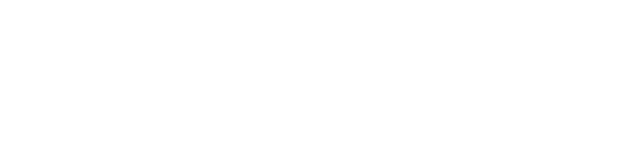
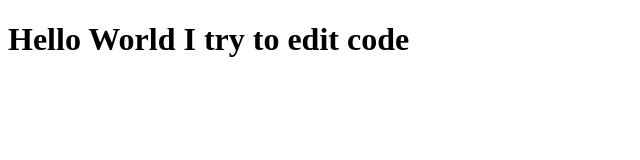
Before and after one commit to Harpernanthatcha/githubsample, a plain HTML site: page index.html in a window 1280 px wide. Shown: the whole page, without its empty margins (0-640 px from the left). Drawn offline with Linux system fonts and the light colour scheme.

Commit message:
this is second comment

```diff
--- a/index.html
+++ b/index.html
@@ -5,5 +5,7 @@
     <meta name="viewport" content="width=device-width, initial-scale=1.0" />
     <title>Document</title>
   </head>
-  <body></body>
+  <body>
+    <h1>Hello World I try to edit code</h1>
+  </body>
 </html>
```
